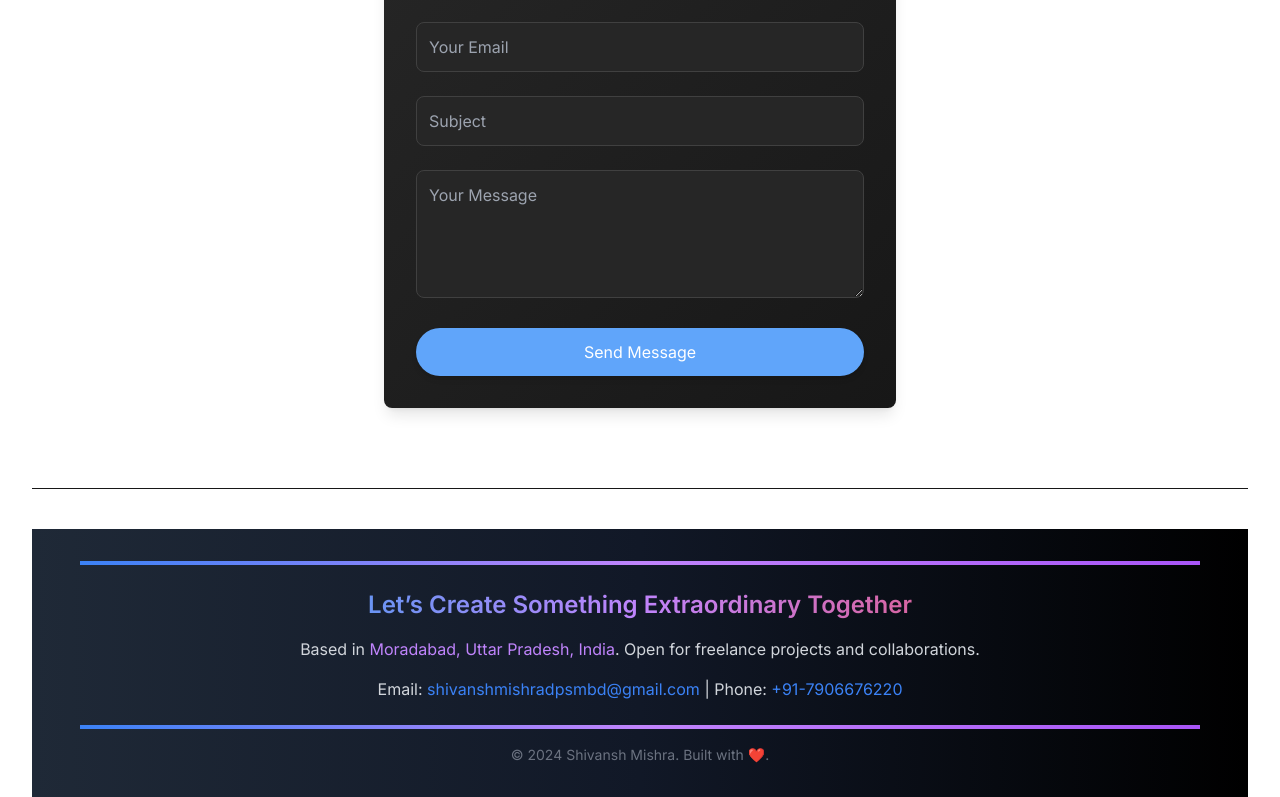
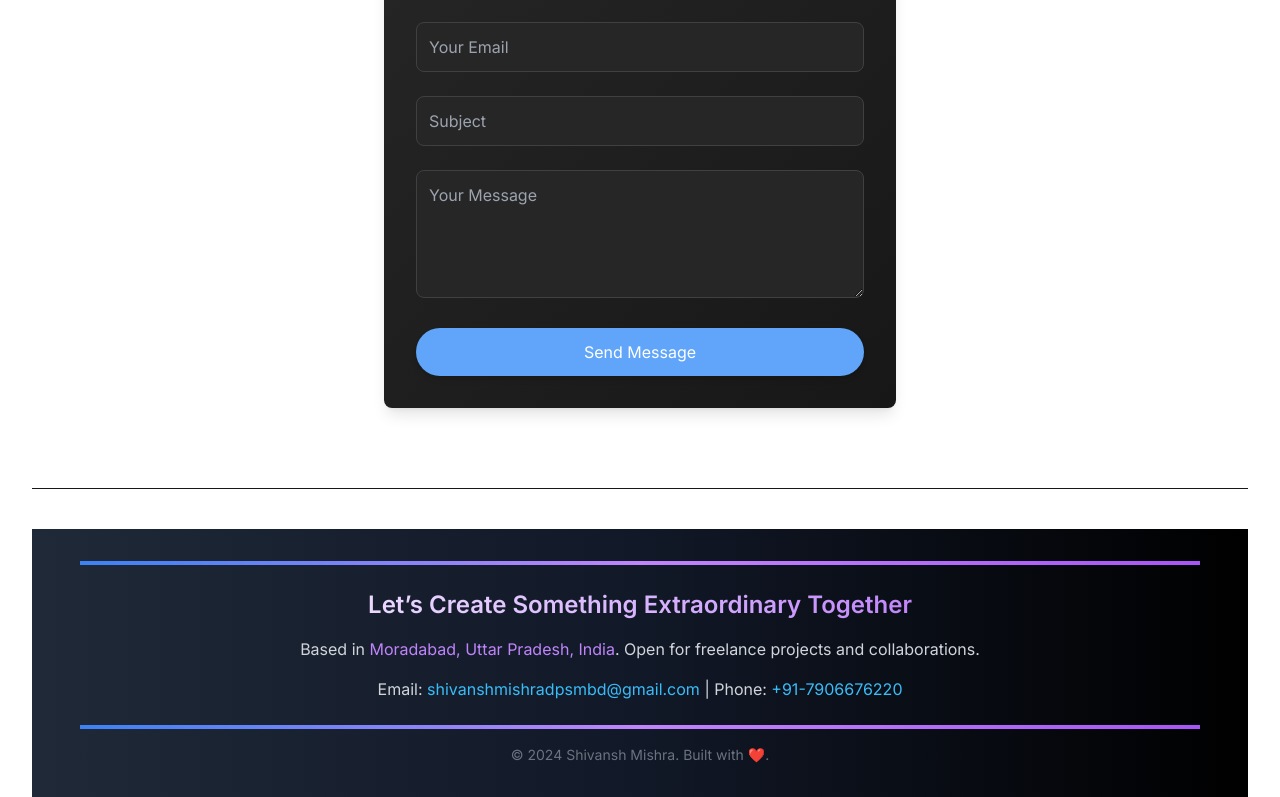
Before and after one commit to Shivuu2803/Portfolio-Website, a React (Vite) app: page / in a window 1280 px wide. Shown: the part 3748-4545 px from the top of the page. Built offline with nearby package versions, Linux system fonts and the light colour scheme.

Commit message:
Update Footer.jsx

```diff
--- a/src/components/Footer.jsx
+++ b/src/components/Footer.jsx
@@ -22,7 +22,7 @@ const Footer = () => {
             initial={{ opacity: 0, y: 50 }}
             whileInView={{ opacity: 1, y: 0 }}
             transition={{ duration: 0.8, ease: "easeInOut" }}
-            className="text-xl lg:text-2xl font-semibold bg-gradient-to-r from-sky-500 via-purple-400 to-red-500 bg-clip-text text-transparent"
+            className="text-xl lg:text-2xl font-semibold bg-gradient-to-r from-white via-purple-300 to-purple-500 bg-clip-text text-transparent"
           >
             Let’s Create Something Extraordinary Together
           </motion.h3>
@@ -47,10 +47,8 @@ const Footer = () => {
             className="text-sm lg:text-base"
           >
             Email:{" "}
-            <span className="text-blue-500">
-              shivanshmishradpsmbd@gmail.com
-            </span>{" "}
-            | Phone: <span className="text-blue-500">+91-7906676220</span>
+            <span className="text-sky-400">shivanshmishradpsmbd@gmail.com</span>{" "}
+            | Phone: <span className="text-sky-400">+91-7906676220</span>
           </motion.p>
         </div>
 
```
